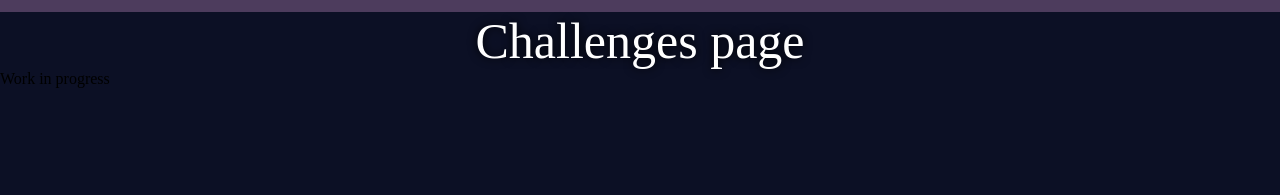
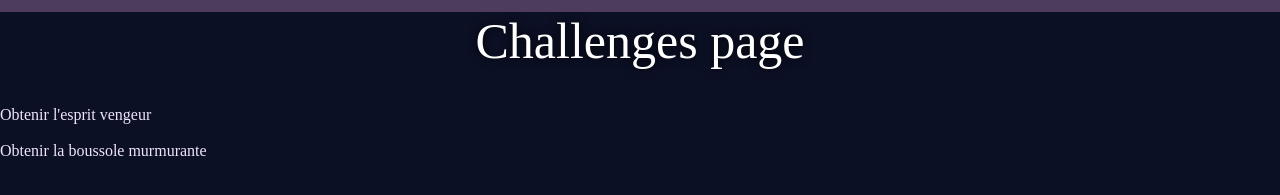
Before and after one commit to Tekatre/BingoHK, a SvelteKit app in the folder hallownest_bingo/: page /challenges in a window 1280 px wide. Shown: the part 693-888 px from the top of the page. Before the commit the page ends 800 px from the top, so only its background shows below. Built offline with nearby package versions, Linux system fonts and the light colour scheme.

Commit message:
[+] json access

```diff
--- /dev/null
+++ b/hallownest_bingo/src/challenges.json
@@ -0,0 +1,4 @@
+[
+  { "id": 1, "name": "compass", "kind": "charm", "desc_en": "Get the wayward compass", "desc_fr": "Obtenir la boussole murmurante", "diff": 1},
+  { "id": 2, "name": "fireball", "kind": "item", "desc_en": "Get vengeful spirit", "desc_fr": "Obtenir l'esprit vengeur", "diff": 1}
+]
--- a/hallownest_bingo/src/routes/challenges/+page.svelte
+++ b/hallownest_bingo/src/routes/challenges/+page.svelte
@@ -1,3 +1,48 @@
+<script lang="ts">
+  import chall from "../../challenges.json";
+  const display: string[] = [];
+  const boss_list: string[] = [];
+  const item_list: string[] = [];
+  const charm_list: string[] = [];
+  const coll_list: string[] = [];
+  const dream_boss_list: string[] = [];
+  const event_list: string[] = [];
+  chall.forEach((item) => {
+    switch (item.kind) {
+      case "boss":
+        boss_list.push(item.desc_fr);
+        break;
+      case "item":
+        item_list.push(item.desc_fr);
+        break;
+      case "charm":
+        charm_list.push(item.desc_fr);
+        break;
+      case "coll":
+        coll_list.push(item.desc_fr);
+        break;
+      case "db":
+        dream_boss_list.push(item.desc_fr);
+        break;
+      default:
+        event_list.push(item.desc_fr);
+        break;
+    }
+  });
+</script>
+
 <h1>Challenges page</h1>
 
-<p>Work in progress</p>
+<p>{display}</p>
+<br />
+<p>{boss_list}</p>
+<br />
+<p>{item_list}</p>
+<br />
+<p>{charm_list}</p>
+<br />
+<p>{coll_list}</p>
+<br />
+<p>{dream_boss_list}</p>
+<br />
+<p>{dream_boss_list}</p>
--- a/hallownest_bingo/src/style.css
+++ b/hallownest_bingo/src/style.css
@@ -328,3 +328,7 @@ input[type="button"] {
   width: 80px;
   height: 37px;
 }
+
+p {
+  color: var(--lightTxt-D);
+}
```
